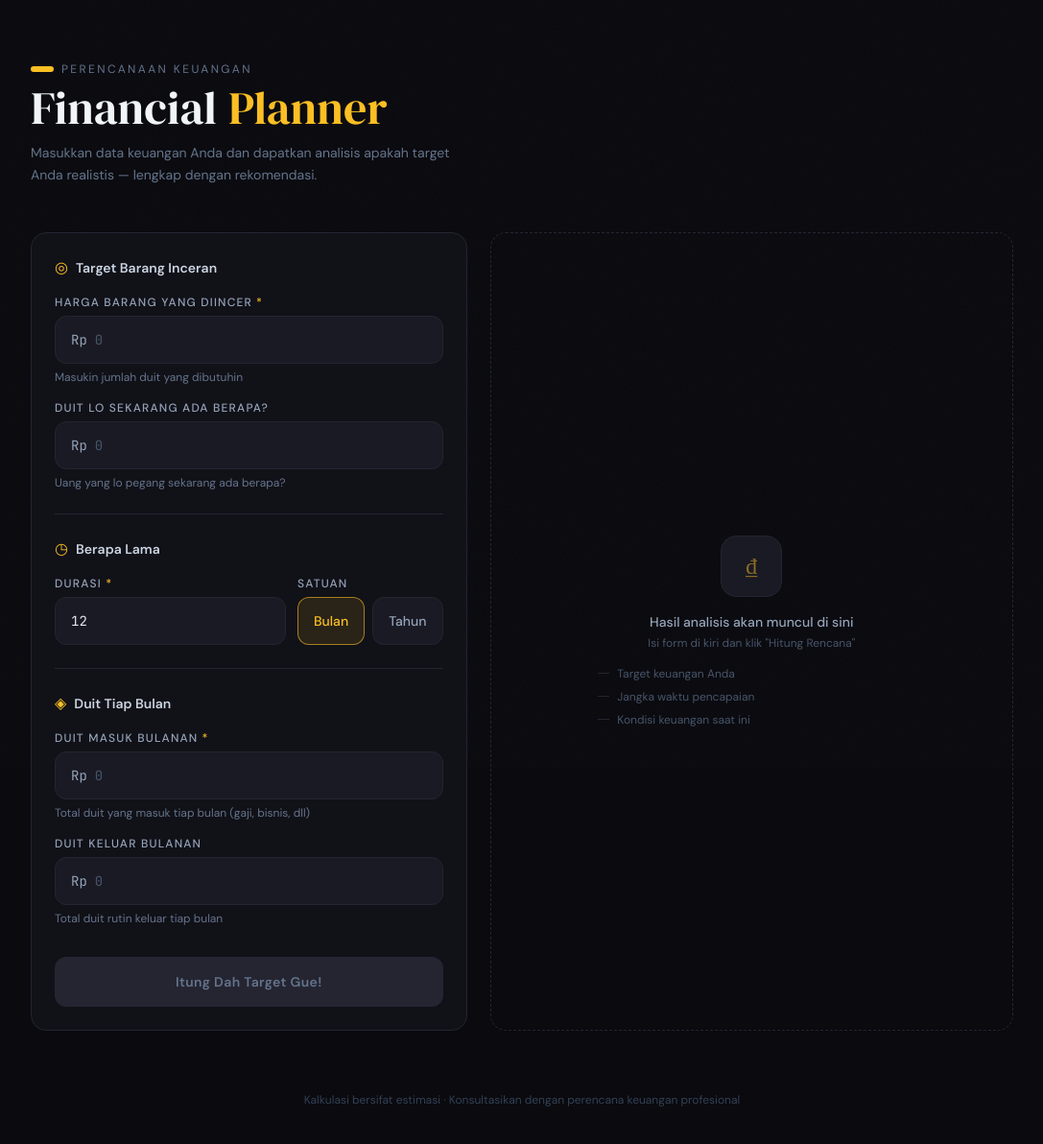
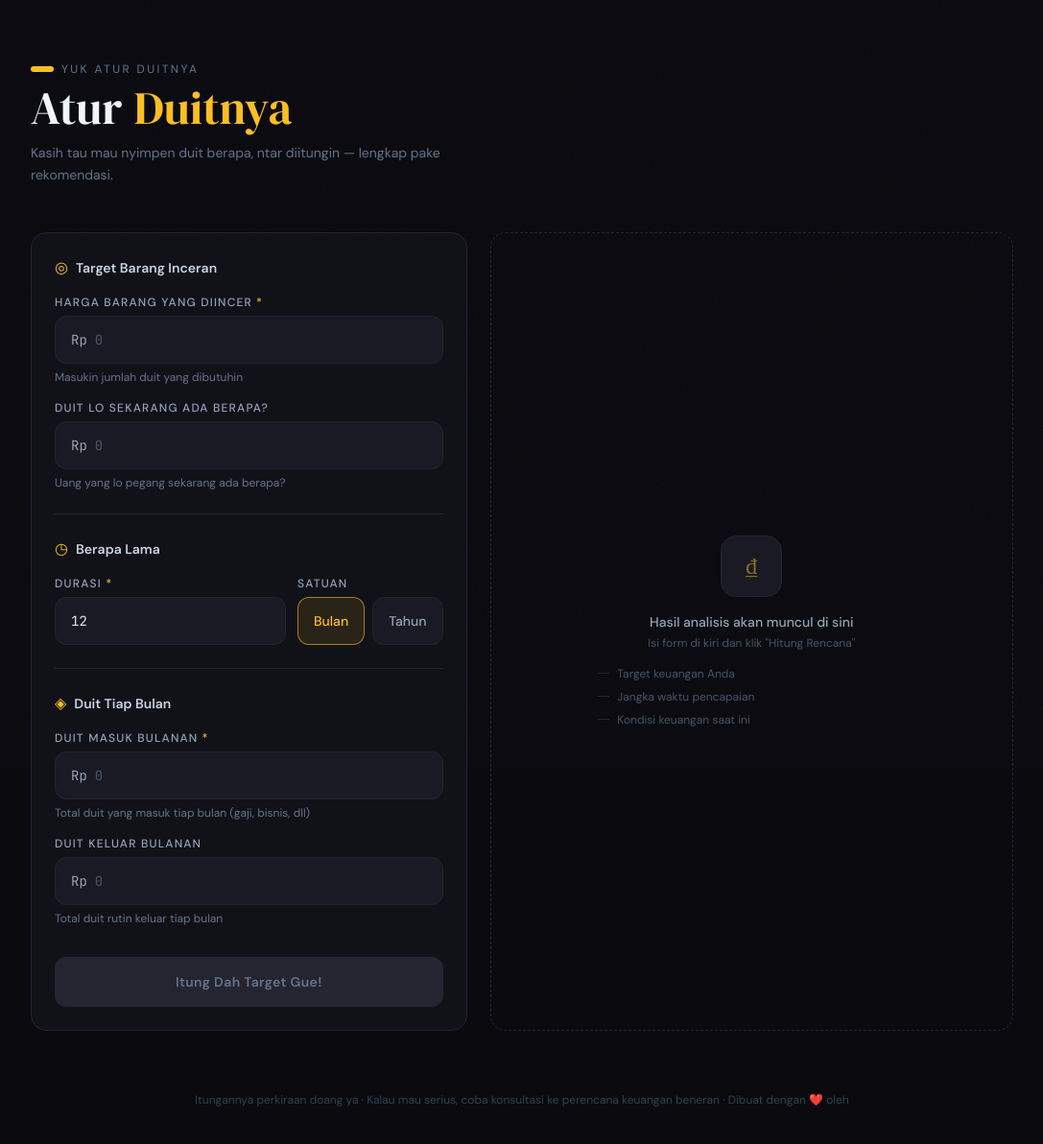
Before and after one commit to Papabobos/Atur-Uang, a Next.js app: page / in a window 1280 px wide. Shown: the top 1192 px of the page at 96% size, without its empty margins (96-1183 px from the left). Built offline with nearby package versions, Linux system fonts and the light colour scheme.

Commit message:
test change

```diff
--- a/src/app/page.tsx
+++ b/src/app/page.tsx
@@ -25,16 +25,15 @@ export default function Home() {
           <div className="mb-2 flex items-center gap-2">
             <div className="h-1.5 w-6 rounded-full bg-amber-400" />
             <span className="text-xs uppercase tracking-[0.2em] text-slate-500">
-              Perencanaan Keuangan
+              Yuk Atur Duitnya
             </span>
           </div>
           <h1 className="font-display text-4xl font-normal text-slate-100 md:text-5xl">
-            Financial
-            <em className="ml-3 text-amber-400 not-italic">Planner</em>
+            Atur
+            <em className="ml-3 text-amber-400 not-italic">Duitnya</em>
           </h1>
           <p className="mt-3 max-w-md text-sm leading-relaxed text-slate-500">
-            Masukkan data keuangan Anda dan dapatkan analisis apakah target Anda
-            realistis — lengkap dengan rekomendasi.
+            Kasih tau mau nyimpen duit berapa, ntar diitungin — lengkap pake rekomendasi.
           </p>
         </header>
 
@@ -70,7 +69,7 @@ export default function Home() {
 
         {/* Footer */}
         <footer className="mt-16 text-center text-xs text-slate-700">
-          Kalkulasi bersifat estimasi · Konsultasikan dengan perencana keuangan profesional
+          Itungannya perkiraan doang ya · Kalau mau serius, coba konsultasi ke perencana keuangan beneran · Dibuat dengan ❤️ oleh{" "}
         </footer>
       </div>
     </main>
```
